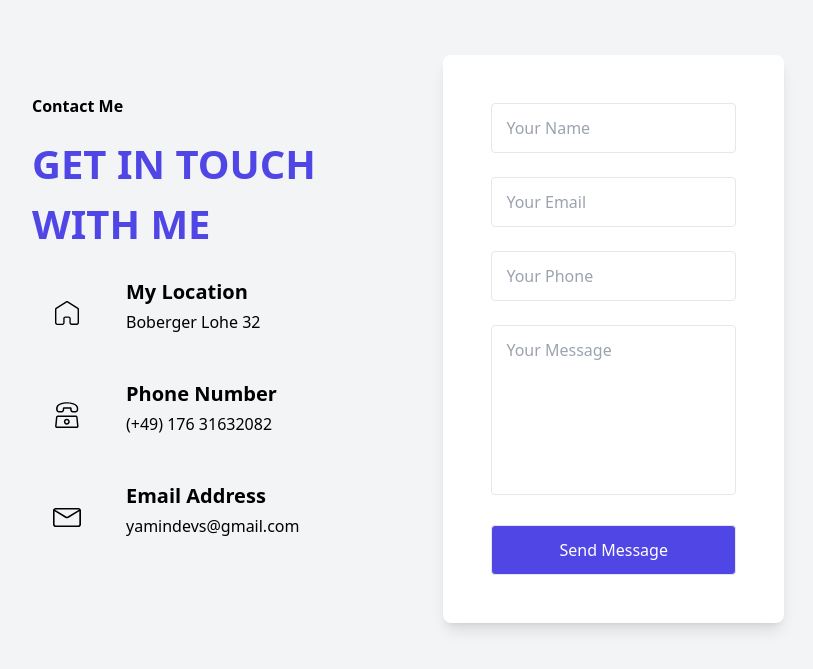
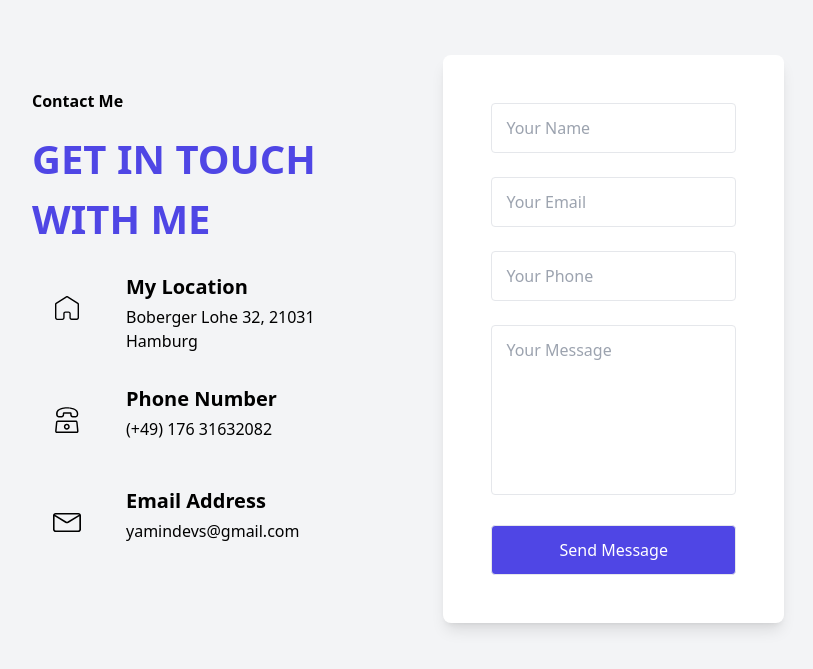
Before and after one commit to EshuDevs/yamindevs, a React (Vite) app: page / in a window 1280 px wide. Shown: the part 2733-3402 px from the top of the page, without its empty margins (224-1037 px from the left). Built offline with nearby package versions, Linux system fonts and the light colour scheme.

Commit message:
specified location

```diff
--- a/src/componenets/Contact.jsx
+++ b/src/componenets/Contact.jsx
@@ -44,7 +44,7 @@ const Contact = () => {
                       My Location
                     </h4>
                     <p className="text-base text-body-color">
-                      Boberger Lohe 32
+                      Boberger Lohe 32, 21031 Hamburg
                     </p>
                   </div>
                 </div>
```
